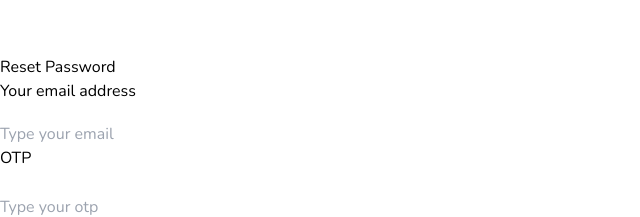
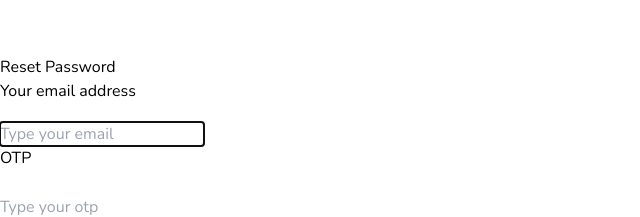
Before and after one commit to mahmoudhamed169/Quiz-App, a React (Vite) app: page /reset-password in a window 1280 px wide. Shown: the part 236-453 px from the top of the page, without its empty margins (0-640 px from the left). Built offline with nearby package versions, Linux system fonts and the light colour scheme.

Commit message:
add set focus for input

```diff
--- a/src/Pages/AuthPages/ForgetPassword/ForgetPassword.tsx
+++ b/src/Pages/AuthPages/ForgetPassword/ForgetPassword.tsx
@@ -6,12 +6,14 @@ import toast from "react-hot-toast";
 import axios, { AxiosError } from "axios";
 import { AUTHENTICATION_URLS } from "../../../Apis/EndPoints";
 import { useNavigate } from "react-router-dom";
+import { useEffect } from "react";
 
 export default function ForgetPassword() {
   const {
     register,
     formState: { errors, isSubmitting },
     handleSubmit,
+    setFocus,
   } = useForm();
   const navigate = useNavigate();
   const onSumbit: SubmitHandler = async (data: { email: string }) => {
@@ -34,6 +36,9 @@ export default function ForgetPassword() {
       });
     }
   };
+  useEffect(() => {
+    setFocus("email");
+  }, []);
   return (
     <div className="mt-[3.2rem]">
       <p className="font-bold text-2xl text-[#C5D86D] pt-4">Forget password</p>
@@ -41,7 +46,7 @@ export default function ForgetPassword() {
       <form className="lg:w-[90%] mt-12" onSubmit={handleSubmit(onSumbit)}>
         <TextInput
           startIcone={<EmailIcone />}
-          label="ُEmail address"
+          label="Email address"
           placeholder="Type your email"
           {...register("email", { required: "email is required" })}
           type="email"
--- a/src/Pages/AuthPages/ResetPassword/ResetPassword.tsx
+++ b/src/Pages/AuthPages/ResetPassword/ResetPassword.tsx
@@ -8,15 +8,17 @@ import axios, { AxiosError } from "axios";
 import toast from "react-hot-toast";
 import { AUTHENTICATION_URLS } from "../../../Apis/EndPoints";
 import PasswordKeyIcone from "../../../Icones/PasswordKeyIcone";
+import { useEffect } from "react";
 
 export default function ResetPassword() {
   const {
     register,
     formState: { errors, isSubmitting },
     handleSubmit,
-
+    setFocus,
     watch,
   } = useForm();
+
   const { state } = useLocation();
   const navigate = useNavigate();
   const onSumbit: SubmitHandler = async (data: {
@@ -44,6 +46,12 @@ export default function ResetPassword() {
       });
     }
   };
+  useEffect(() => {
+    if (state?.data?.email) {
+      return setFocus("otp");
+    }
+    setFocus("email");
+  }, []);
   return (
     <div className="">
       <p className="font-bold text-2xl text-[#C5D86D] pt-4">Reset Password</p>
```
